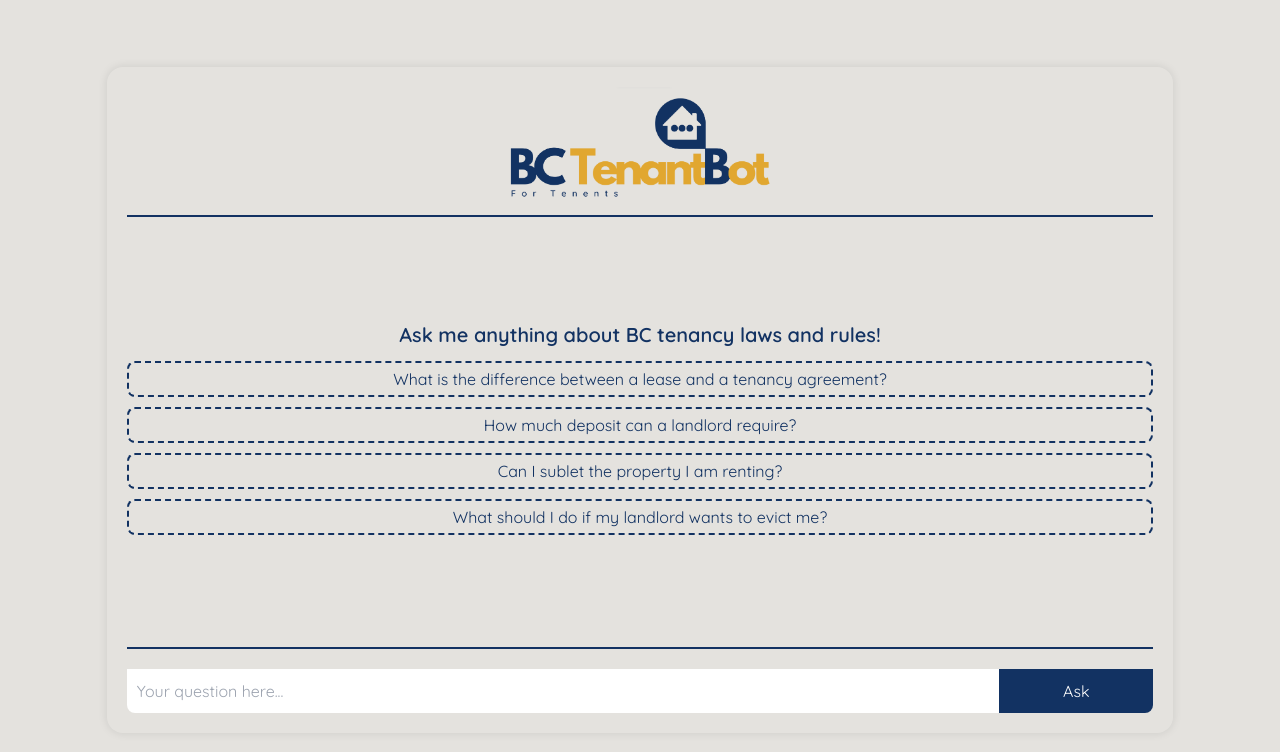
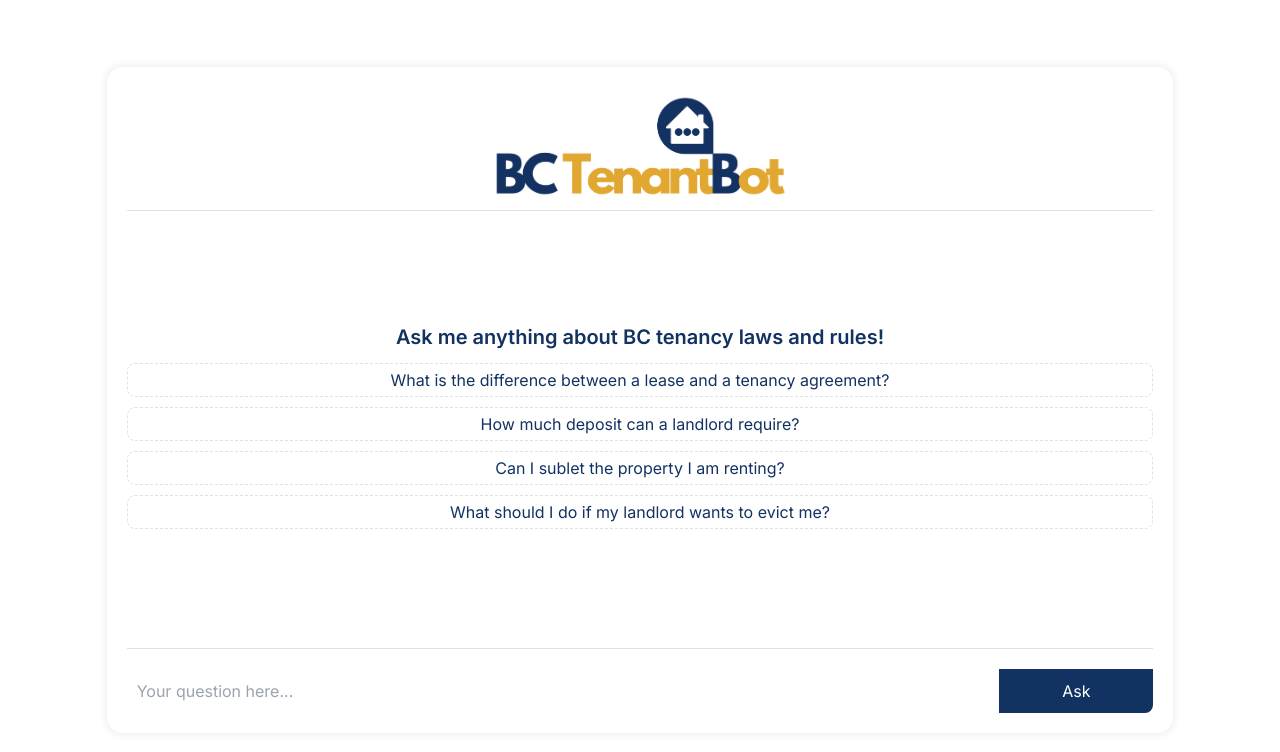
Before and after one commit to mengweij/bc-tenant-bot, a Next.js app: page / in a window 1280 px wide. Shown: the top 752 px of the page. Built offline with nearby package versions, Linux system fonts and the light colour scheme.

Commit message:
Improved styles

```diff
--- a/app/components/PromptSuggestionButton.tsx
+++ b/app/components/PromptSuggestionButton.tsx
@@ -1,6 +1,6 @@
 const PromptSuggestionButton = ({ text, onClick }: { text: string, onClick: () => void }) => {
     return (
-        <button className="border-2 border-dashed border-primary rounded-lg p-1 hover:bg-primary hover:text-white" onClick={onClick}>
+        <button className="border border-dashed border-border rounded-lg p-1" onClick={onClick}>
             {text}
         </button>
     )
--- a/app/global.css
+++ b/app/global.css
@@ -18,11 +18,11 @@
   }
 
   .bubble {
-    @apply m-2.5 p-2.5 text-base border-none text-primary shadow-custom w-4/5 text-left;
+    @apply m-2.5 p-2.5 text-base border-none text-body shadow-md w-4/5 text-left;
   }
 
   .bubble.user {
-    @apply rounded-[10px_10px_0_10px] bg-primary text-white ml-auto;
+    @apply rounded-[10px_10px_0_10px] bg-grey text-body ml-auto;
   }
 
   .bubble.assistant {
@@ -33,11 +33,15 @@
   .bubble.assistant h1,
   .bubble.assistant h2,
   .bubble.assistant h3 {
-    @apply mt-2 mb-2;
+    @apply mt-2 mb-2 text-primary;
   }
 
   .bubble.assistant p {
     @apply my-2;
+  }
+
+  .bubble.assistant strong {
+    @apply text-primary;
   }
 
   .bubble.assistant ul,
--- a/app/layout.tsx
+++ b/app/layout.tsx
@@ -1,7 +1,7 @@
 import "./global.css"
-import { Quicksand } from 'next/font/google'
+import { Inter } from 'next/font/google'
 
-const quicksand = Quicksand({
+const inter = Inter({
   subsets: ['latin'],
   display: 'swap'
 })
@@ -13,7 +13,7 @@ export const metadata = {
 
 export default function RootLayout({ children }: { children: React.ReactNode }) {
     return (
-        <html lang="en" className={quicksand.className}>
+        <html lang="en" className={inter.className}>
             <body>{children}</body>
         </html>
     )
--- a/app/page.tsx
+++ b/app/page.tsx
@@ -9,7 +9,7 @@ import Bubble from "./components/Bubble"
 import LoadingBubble from "./components/LoadingBubble"
 import PromptSuggestionsRow from "./components/PromptSuggestionsRow"
 
-import AppLogo from "./assets/AppLogo.png"
+import AppLogo from "./assets/AppLogo-white.png"
 
 const Home = () => {
     const { append, isLoading, messages, input, handleInputChange, handleSubmit } = useChat();
@@ -40,7 +40,7 @@ const Home = () => {
                 className="cursor-pointer"
                 onClick={() => window.location.reload()}
             />
-            <section className={`w-full flex-1 min-h-0 border-t-2 border-primary ${noMessage ? "flex flex-col justify-center" : "flex flex-col overflow-y-auto"}`}>
+            <section className={`w-full flex-1 min-h-0 border-t border-border ${noMessage ? "flex flex-col justify-center" : "flex flex-col overflow-y-auto"}`}>
                 {noMessage ? (
                     <div className="flex flex-col gap-2.5 items-center">
                         <div className="prose">
@@ -60,7 +60,7 @@ const Home = () => {
                     </div>
                 )}
             </section>
-            <form onSubmit={handleSubmit} className="h-15 w-full flex border-t-2 border-primary pt-5 rounded-b-lg overflow-hidden flex-shrink-0">
+            <form onSubmit={handleSubmit} className="h-15 w-full flex border-t border-border pt-5 rounded-b-lg overflow-hidden flex-shrink-0">
                 <input
                     className="w-[85%] border-none p-2.5 text-base bg-white"
                     onChange={handleInputChange}
--- a/tailwind.config.ts
+++ b/tailwind.config.ts
@@ -9,8 +9,13 @@ const config: Config = {
   theme: {
     extend: {
       colors: {
+        body: "#333333",
         primary: "#123262",
-        background: "#e4e2de",
+        secondary: "#4A5D79",
+        background: "#ffffff",
+        grey: "#F0F2F5",
+        lightGrey: "#F0F2F5",
+        border: "#DDE2E6",
       },
       boxShadow: {
         custom: "0 0 10px 0 rgba(0, 0, 0, 0.1)",
```
Also changed, not shown: app/assets/AppLogo-white.png (added).
